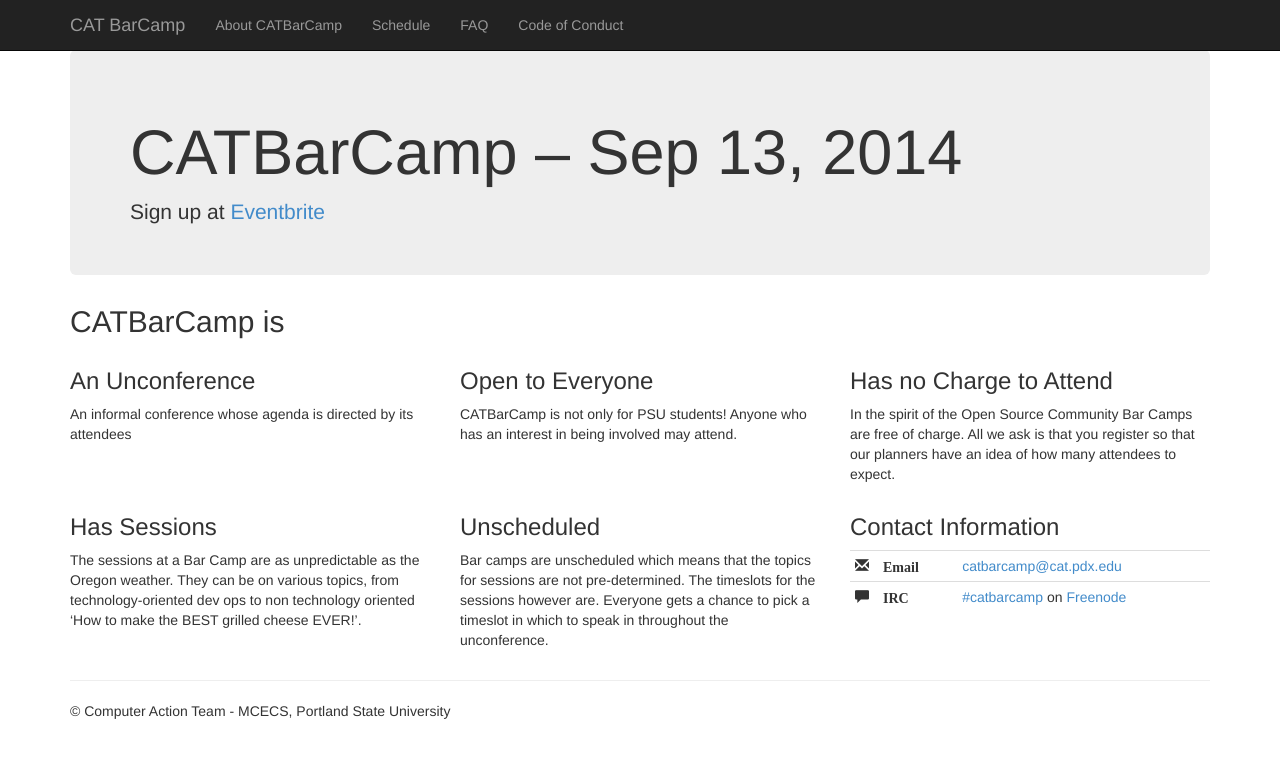
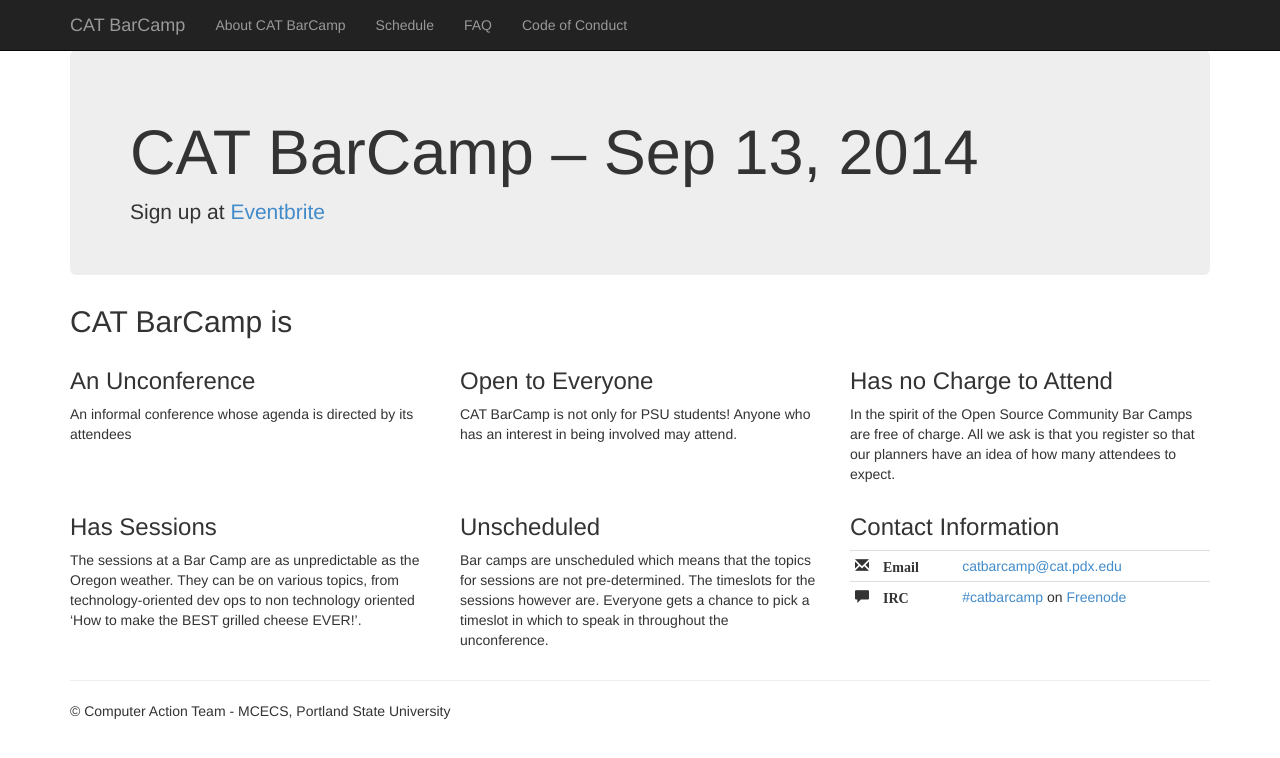
Before and after one commit to catbarcamp/catbarcamp.github.io, a Jekyll site: the page built from index.html, in a window 1280 px wide. Shown: the top 758 px of the page. Built offline with Jekyll 4.4.1, drawn with Linux system fonts in a browser that asks for light colours; nearby versions of some CDN libraries; library files that are not in the unit come from our copies.

Commit message:
Fix CAT Barcamp name formatting in all places

```diff
--- a/CoC.markdown
+++ b/CoC.markdown
@@ -5,11 +5,11 @@ section: coc
 ---
 
 ## Our Mission
-TheCAT is dedicated to providing a respectful and harassment-free experience for all CATBarCamp participants, regardless of e.g. gender, orientation, ability, appearance, race, age, or religion. We will not tolerate harassment of attendees in any form, including but not limited to deliberate intimidation, stalking or following, sustained disruption of talks or other events, intentionally recording someone who has declined to be recorded, inappropriate physical contact, or unwelcome sexual attention. Sexually explicit imagery is not appropriate at this event. Anyone who is asked to stop a harassing behavior at CATBarCamp is expected to comply immediately.
+TheCAT is dedicated to providing a respectful and harassment-free experience for all CAT BarCamp participants, regardless of e.g. gender, orientation, ability, appearance, race, age, or religion. We will not tolerate harassment of attendees in any form, including but not limited to deliberate intimidation, stalking or following, sustained disruption of talks or other events, intentionally recording someone who has declined to be recorded, inappropriate physical contact, or unwelcome sexual attention. Sexually explicit imagery is not appropriate at this event. Anyone who is asked to stop a harassing behavior at CAT BarCamp is expected to comply immediately.
 
 ## Who This Policy Applies To
-This policy applies to everyone at CATBarCamp, including CATs, visitors, and other members of the Portland State community.
+This policy applies to everyone at CAT BarCamp, including CATs, visitors, and other members of the Portland State community.
 It is in addition to the [Prohibited Discrimination and Harassment Policy](http://www.pdx.edu/diversity/sites/www.pdx.edu.diversity/files/3.15.13%20REV%20Policy%20on%20Prohibited%20Discrimination%20and%20Harassment%20signed%20final.pdf) which PSU students, staff, and faculty have already agreed to.
 
 ## Enforcement
-If a participant engages in harassing behavior, theCAT may take any action it deems appropriate, including warning or expelling the offender. If you are being harassed, notice someone else being harassed, or have any other concerns, please contact a CATBarCamp volunteer or organizer. We will be happy to help a person experiencing harassment to contact campus security or law enforcement, provide an escort, or otherwise assist them in feeling safe for the rest of the event.
+If a participant engages in harassing behavior, theCAT may take any action it deems appropriate, including warning or expelling the offender. If you are being harassed, notice someone else being harassed, or have any other concerns, please contact a CAT BarCamp volunteer or organizer. We will be happy to help a person experiencing harassment to contact campus security or law enforcement, provide an escort, or otherwise assist them in feeling safe for the rest of the event.
--- a/_config.yml
+++ b/_config.yml
@@ -5,7 +5,7 @@ github_org: 'catbarcamp'
 markdown:      kramdown
 markdown_ext:  markdown,mkdown,mkdn,mkd,md
 sections:
-  - {title: "About CATBarCamp", url: "/", name: 'about'}
+  - {title: "About CAT BarCamp", url: "/", name: 'about'}
   - {title: "Schedule", url: "/schedule.html", name: 'schedule'}
   - {title: "FAQ", url: "/faq.html", name: 'faq'}
   - {title: "Code of Conduct", url: "/CoC.html", name: 'coc'}
--- a/index.html
+++ b/index.html
@@ -1,11 +1,11 @@
 ---
 layout: jumbo
-title: CATBarCamp
+title: CAT BarCamp
 when: Sep 13, 2014
 sub: Sign up at <a class="lead" href="https://www.eventbrite.com/e/catbarcamp-tickets-11741644575">Eventbrite</a>
 ---
 
-<h2>CATBarCamp is</h2>
+<h2>CAT BarCamp is</h2>
 
 <div class="grid">
   <div class="row">
@@ -16,7 +16,7 @@ sub: Sign up at <a class="lead" href="https://www.eventbrite.com/e/catbarcamp-ti
 
     <div class="col-md-4">
       <h3 id="open-to-everyone">Open to Everyone</h3>
-      <p>CATBarCamp is not only for PSU students! Anyone who has an interest in being involved may attend.</p>
+      <p>CAT BarCamp is not only for PSU students! Anyone who has an interest in being involved may attend.</p>
     </div>
 
     <div class="col-md-4">
```
Also changed, not shown: README.md.
